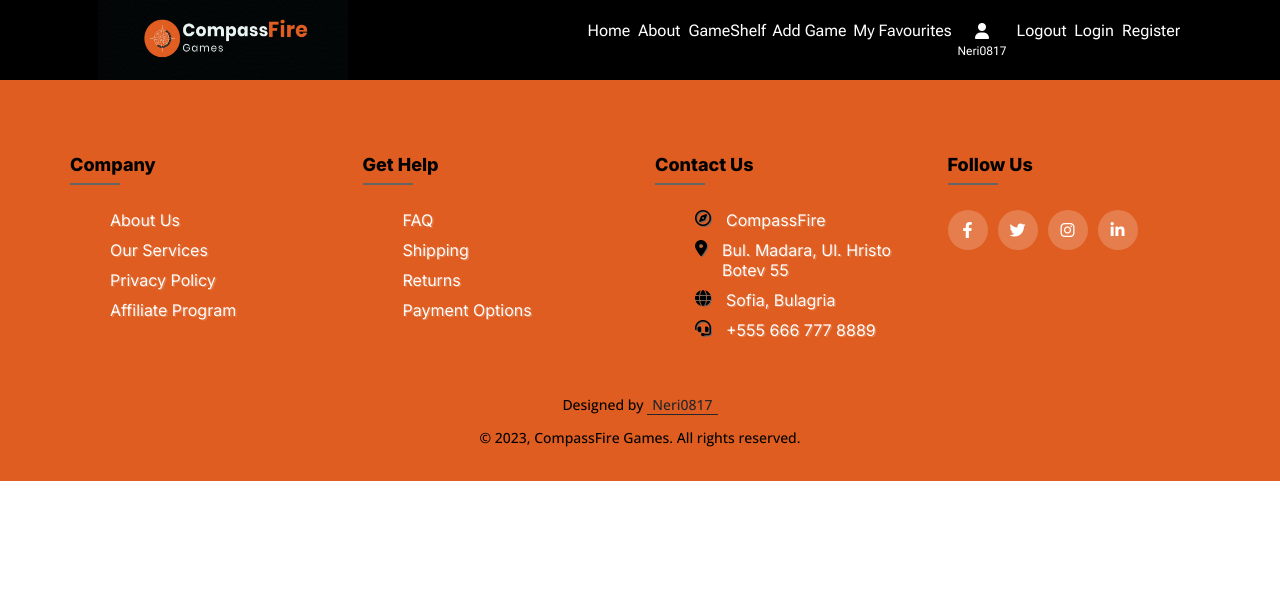
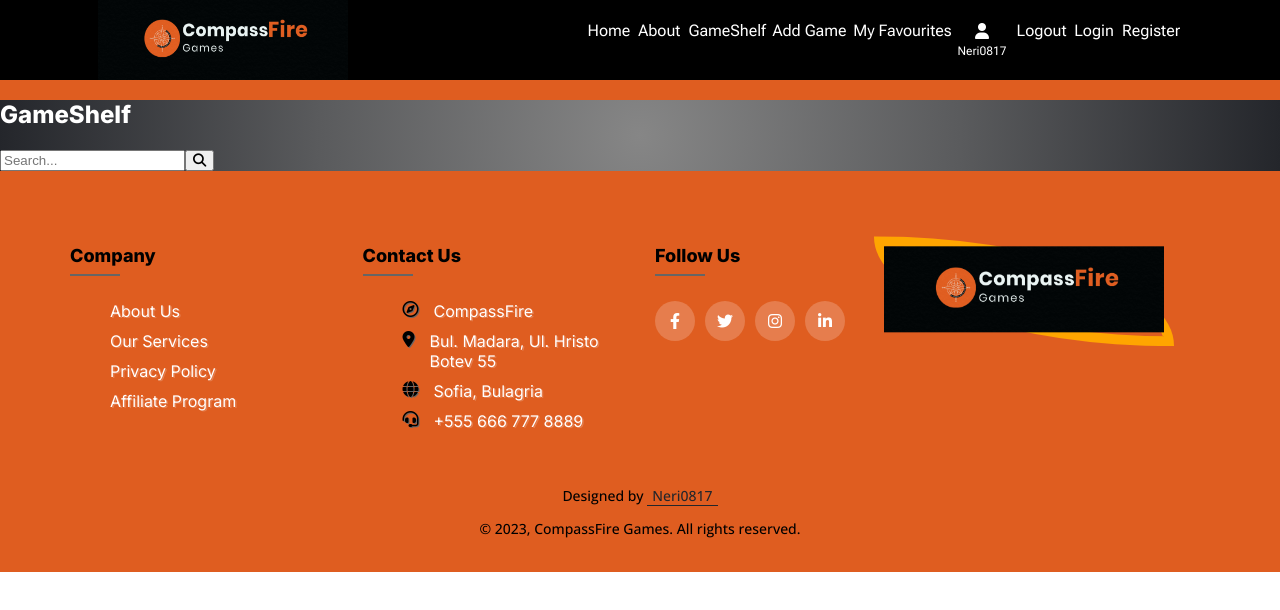
Before and after one commit to Neri0817/compassfire-games-web-app, a React (Create React App) app in the folder client/: page /gameshelf in a window 1280 px wide. Shown: the top 610 px of the page. Built offline with nearby package versions, Linux system fonts and the light colour scheme.

Commit message:
Add some details

```diff
--- a/client/src/App.css
+++ b/client/src/App.css
@@ -46,8 +46,6 @@ body {
 header {
   background-color: black;
   font-family: "Roboto Flex", sans-serif;
-  position: sticky;
-  top: 0;
 }
 
 .navbar {
@@ -292,6 +290,7 @@ header {
   background-color: #df5d20;
   color: black;
   padding: 50px 0 10px 0;
+  position: relative;
 }
 .footer-col {
   width: 25%;
@@ -389,6 +388,24 @@ header {
   margin-bottom: 0 0 10px 0;
 }
 
+.footer-img-logo {
+  width: 300px;
+  position: absolute;
+  top: 30%;
+  left: 80%;
+  transform: translate(-50%, -50%);
+  border: 10px solid orange;
+  border-top-right-radius: 100%;
+  border-bottom-left-radius: 100%;
+}
+
+.footer-img-logo img {
+  width: 100%;
+  height: 100%;
+  object-fit: contain;
+  overflow: hidden;
+}
+
 .footer-p a {
   color: #24262b;
   text-decoration: none;
--- a/client/src/App.js
+++ b/client/src/App.js
@@ -4,6 +4,7 @@ import { About } from "./components/About/About";
 import { Home } from "./components/Home/Home";
 import { Header } from "./components/Header/Header";
 import { Footer } from "./components/Footer/Footer";
+import { GameShelf } from "./components/GameShelf/GameShelf";
 
 function App() {
   return (
@@ -14,6 +15,7 @@ function App() {
         <Routes>
           <Route path="/" element={<Home />} />
           <Route path="/about" element={<About />} />
+          <Route path="/gameshelf" element={<GameShelf />} />
         </Routes>
       </main>
 
--- a/client/src/components/Footer/Footer.js
+++ b/client/src/components/Footer/Footer.js
@@ -1,3 +1,6 @@
+import { Link } from "react-router-dom";
+import logo from "../../images/compassfire-game-web-logo.png";
+
 export const Footer = () => {
   return (
     <footer className="footer">
@@ -17,23 +20,6 @@ export const Footer = () => {
               </li>
               <li>
                 <a href="/">affiliate program</a>
-              </li>
-            </ul>
-          </div>
-          <div className="footer-col">
-            <h4>get help</h4>
-            <ul>
-              <li>
-                <a href="/">FAQ</a>
-              </li>
-              <li>
-                <a href="/">shipping</a>
-              </li>
-              <li>
-                <a href="/">returns</a>
-              </li>
-              <li>
-                <a href="/">payment options</a>
               </li>
             </ul>
           </div>
@@ -76,6 +62,11 @@ export const Footer = () => {
               </a>
             </div>
           </div>
+          <div className=" footer-img-logo">
+            <Link to="/">
+              <img src={logo} alt={"CompassFire Logo"} />
+            </Link>
+          </div>
         </div>
       </div>
 
--- /dev/null
+++ b/client/src/components/GameShelf/GameShelf.js
@@ -0,0 +1,16 @@
+export const GameShelf = () => {
+  return (
+    <section className="gameshelf-section">
+      <h1>GameShelf</h1>
+      <div className="gameshelf-section-search">
+        <form method="">
+          <input type="search" placeholder="Search..." />
+          {/* onChange={} value={} */}
+          <button type="submit">
+            <i className="fa-solid fa-magnifying-glass"></i>
+          </button>
+        </form>
+      </div>
+    </section>
+  );
+};
--- a/client/src/components/Header/Header.js
+++ b/client/src/components/Header/Header.js
@@ -6,7 +6,7 @@ export const Header = () => {
     <header>
       <nav className="navbar">
         <Link to="/">
-          <img src={logo} alt={"Logo"} />
+          <img src={logo} alt={"CompassFire Logo"} />
         </Link>
         <ul className="navbar-ul">
           <li>
```
